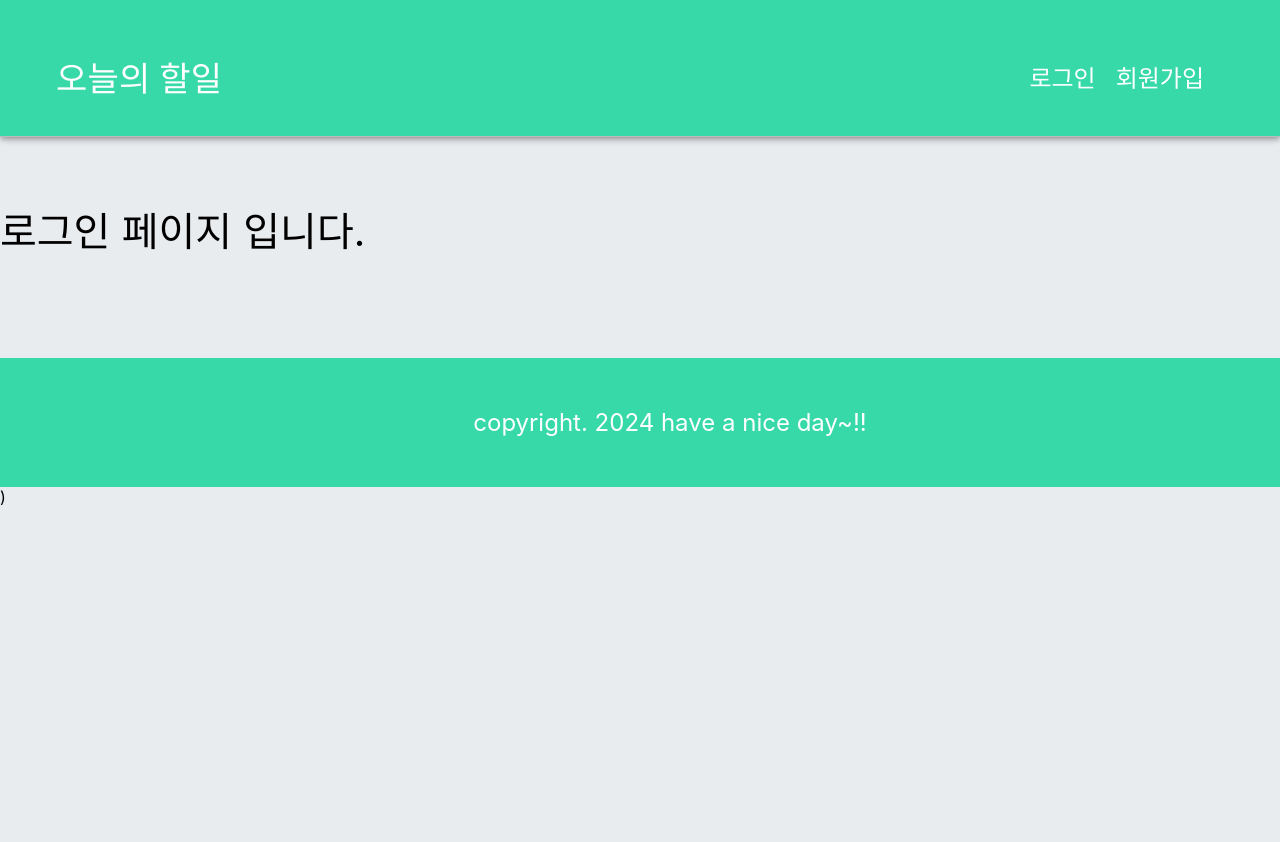
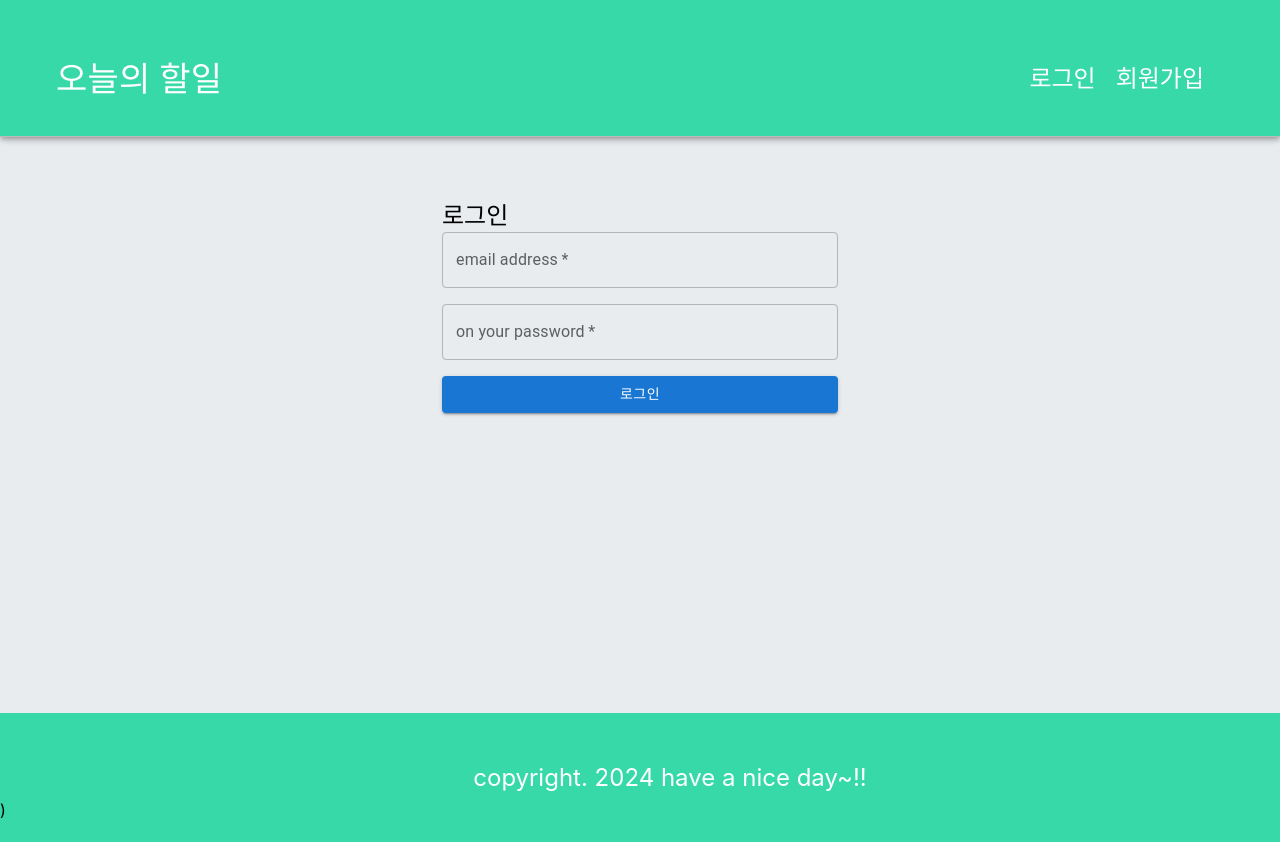
Before and after one commit to Yeom-SeungBin/react-todo-app202405, a React (Create React App) app: page /login in a window 1280 px wide. Shown: the top 842 px of the page. Before the commit the page ends 800 px from the top, so only its background shows below. Built offline with nearby package versions, Linux system fonts and the light colour scheme.

Commit message:
로그인 기능 구현(Context API 사용)

```diff
--- a/src/App.css
+++ b/src/App.css
@@ -6,3 +6,17 @@
 body {
   background-color: #e9ecef;
 }
+
+.wrapper {
+  display: flex;
+  flex-direction: column;
+  justify-content: space-between;
+  height: 100vh;
+}
+
+.content-wrapper {
+  display: flex;
+  justify-content: center;
+  align-items: center;
+  flex-direction: column;
+}
--- a/src/App.js
+++ b/src/App.js
@@ -5,20 +5,26 @@
 import { Route, Routes } from 'react-router-dom';
 import Login from './components/user/Login';
 import Join from './components/user/Join';
+import { AuthContextProvider } from './utils/AuthContext';
 
 function App() {
   return (
-    <>
+    // 데이터를 전달하고자 하는 자식 컴포넌트를 Provider로 감쌉니다.
+    <AuthContextProvider>
+      <div className='wrapper'>
         <Header />
+
+        <div className='content-wrapper'>
           <Routes>
             <Route path='/' element={<TodoTemplate />} />
-
             <Route path='/login' element={<Login />} />
             <Route path='/join' element={<Join />} />
           </Routes>
+        </div>
 
         <Footer />
-    </>
+      </div>
+    </AuthContextProvider>
   );
 }
 
--- a/src/components/layout/Header.js
+++ b/src/components/layout/Header.js
@@ -1,9 +1,21 @@
 import { AppBar, Grid, Toolbar, Typography } from '@mui/material';
-import React from 'react';
-import { Link } from 'react-router-dom';
+import React, { useContext } from 'react';
+import { Link, useNavigate } from 'react-router-dom';
 import '../../scss/Header.scss';
+import AuthContext from '../../utils/AuthContext';
 
 const Header = () => {
+  const redirection = useNavigate();
+  // AuthContext에서 로그인 상태를 가져옵니다.
+  const { isLoggedIn, userName, onLogout } = useContext(AuthContext);
+
+  // 로그아웃 핸들러
+  const logoutHandler = () => {
+    // AuthContext의 onLogout 함수를 호출하여 로그인 상태를 업데이트 합니다.
+    onLogout();
+    redirection('/login');
+  };
+
   return (
     <AppBar
       position='fixed'
@@ -21,14 +33,27 @@
                 alignItems: 'center',
               }}
             >
-              <Typography variant='h4'>오늘의 할일</Typography>
+              <Typography variant='h4'>
+                {isLoggedIn ? userName + '님' : '오늘'}의 할일
+              </Typography>
             </div>
           </Grid>
 
           <Grid item>
             <div className='btn-group'>
-              <Link to='/login'>로그인</Link>
-              <Link to='/join'>회원가입</Link>
+              {isLoggedIn ? (
+                <button
+                  className='logout-btn'
+                  onClick={logoutHandler}
+                >
+                  로그아웃
+                </button>
+              ) : (
+                <>
+                  <Link to='/login'>로그인</Link>
+                  <Link to='/join'>회원가입</Link>
+                </>
+              )}
             </div>
           </Grid>
         </Grid>
--- a/src/components/todo/TodoTemplate.js
+++ b/src/components/todo/TodoTemplate.js
@@ -18,11 +18,21 @@
   부모 컴포넌트에서 함수를 선언 (매개변수 꼭 선언) -> props로 함수를 전달.
   자식 컴포넌트에서 전달받은 함수를 호출하면서 매개값으로 데이터를 전달.
   */
-  const addTodo = (todoText) => {
+  const addTodo = async (todoText) => {
     const newTodo = {
       title: todoText,
     };
 
+    const res = await fetch(API_BASE_URL, {
+      method: 'POST',
+      headers: { 'content-type': 'application/json' },
+      body: JSON.stringify(newTodo),
+    });
+
+    const json = await res.json();
+    setTodos(json);
+
+    /*
     fetch(API_BASE_URL, {
       method: 'POST',
       headers: { 'content-type': 'application/json' },
@@ -39,6 +49,7 @@
         setTodos(data.todos);
       });
     // .catch(() => {});
+    */
   };
 
   // 할 일 삭제 처리 함수
--- a/src/components/user/Login.js
+++ b/src/components/user/Login.js
@@ -1,10 +1,141 @@
-import React from 'react';
+import {
+  Button,
+  Container,
+  Grid,
+  TextField,
+  Typography,
+} from '@mui/material';
+import React, { useContext } from 'react';
+import { API_BASE_URL as BASE, USER } from '../../config/host-config';
+import AuthContext from '../../utils/AuthContext';
+import { useNavigate } from 'react-router-dom';
 
 const Login = () => {
+  const REQUEST_URL = BASE + USER + '/signin';
+
+  const { onLogin } = useContext(AuthContext);
+
+  const redirection = useNavigate();
+
+  // 서버에 비동기 로그인 요청 (AJAX 요청)
+  // 함수 앞에 async를 붙이면 해당 함수는 프로미스 객체를 바로 리턴합니다.
+  const fetchLogin = async () => {
+    // 이메일과 비밀번호를 직접 지목해서 얻어오세요. (getElementById로 직접 지목해서 가져오세요.)
+    // 요청 방식 : POST / email, password라는 이름으로 JSON을 전송하세요.
+    // 응답 데이터를 console.log로 확인하세요.
+
+    // 이메일, 비밀번호 입력 태그 취득하기
+    const $email = document.getElementById('email');
+    const $password = document.getElementById('password');
+
+    // await는 async로 선언된 함수에서만 사용이 가능합니다.
+    // await는 프로미스 객체가 처리될 때까지 기다립니다.
+    // 프로미스 객체의 반환값을 바로 활용할 수 있도록 도와줍니다.
+    // then()을 활용하는 것보다 가독성이 좋고, 쓰기도 쉽습니다.
+    const res = await fetch(REQUEST_URL, {
+      method: 'POST',
+      headers: { 'content-type': 'application/json' },
+      body: JSON.stringify({
+        email: $email.value,
+        password: $password.value,
+      }),
+    });
+
+    if (res.status === 400) {
+      const text = await res.text();
+      alert(text);
+      return;
+    }
+
+    const { token, userName, email, role } = await res.json(); // 서버에서 전달된 json을 변수에 저장.
+
+    // Context API를 사용하여 로그인 상태를 업데이트 합니다.
+    onLogin(token, userName, role);
+
+    // 홈으로 리다이렉트
+    redirection('/');
+
+    /*
+    fetch(REQUEST_URL, {
+      method: 'POST',
+      headers: { 'content-type': 'application/json' },
+      body: JSON.stringify({
+        email: $email.value,
+        password: $password.value,
+      }),
+    })
+      .then((res) => res.json())
+      .then((result) => {
+        console.log(result);
+      })
+      .catch((err) => {
+        console.log(err);
+      });
+    */
+  };
+
+  const loginHandler = (e) => {
+    e.preventDefault();
+
+    // 입력값에 관련된 처리를 하고 싶다면 여기서 하시면 됩니다.
+    // 예제에서는 생략하겠습니다.
+
+    // 서버에 로그인 요청 전송
+    fetchLogin();
+  };
+
   return (
-    <div style={{ marginTop: '200px', fontSize: '40px' }}>
-      로그인 페이지 입니다.
-    </div>
+    <Container
+      component='main'
+      maxWidth='xs'
+      style={{ margin: '200px auto' }}
+    >
+      <Grid container spacing={2}>
+        <Grid item xs={12}>
+          <Typography component='h1' variant='h5'>
+            로그인
+          </Typography>
+        </Grid>
+      </Grid>
+
+      <form noValidate onSubmit={loginHandler}>
+        <Grid container spacing={2}>
+          <Grid item xs={12}>
+            <TextField
+              variant='outlined'
+              required
+              fullWidth
+              id='email'
+              label='email address'
+              name='email'
+              autoComplete='email'
+            />
+          </Grid>
+          <Grid item xs={12}>
+            <TextField
+              variant='outlined'
+              required
+              fullWidth
+              name='password'
+              label='on your password'
+              type='password'
+              id='password'
+              autoComplete='current-password'
+            />
+          </Grid>
+          <Grid item xs={12}>
+            <Button
+              type='submit'
+              fullWidth
+              variant='contained'
+              color='primary'
+            >
+              로그인
+            </Button>
+          </Grid>
+        </Grid>
+      </form>
+    </Container>
   );
 };
 
--- a/src/scss/Header.scss
+++ b/src/scss/Header.scss
@@ -1,5 +1,6 @@
-.btn-group {
+.btn-group * {
   font-size: 24px;
+  cursor: pointer;
 }
 .btn-group a,
 .logout-btn {
--- /dev/null
+++ b/src/utils/AuthContext.js
@@ -0,0 +1,50 @@
+import React, { useState } from 'react';
+
+// 새로운 전역 컨텍스트 생성
+const AuthContext = React.createContext({
+  isLoggedIn: false, // 로그인 했는지의 여부
+  userName: '',
+  onLogout: () => {},
+  onLogin: () => {},
+});
+
+// 위에서 생성한 Context를 제공하는 Provider
+// 이 컴포넌트를 통해 자식 컴포넌트(consumer)에게 인증 상태와 관련된 값, 함수를 전달할 수 있음.
+export const AuthContextProvider = (props) => {
+  const [isLoggedIn, setIsLoggedIn] = useState();
+  const [userName, setUserName] = useState('');
+
+  // 로그인 핸들러
+  const loginHandler = (token, userName, role) => {
+    // json에 담긴 인증 정보를 클라이언트에 보관
+    // 1. 로컬 스토리지 - 브라우저가 종료되어도 유지됨.
+    // 2. 세션 스토리지 - 브라우저가 종료되면 사라짐.
+    localStorage.setItem('ACCESS_TOKEN', token);
+    localStorage.setItem('LOGIN_USERNAME', userName);
+    localStorage.setItem('USER_ROLE', role);
+    setIsLoggedIn(true);
+    setUserName(userName);
+  };
+
+  // 로그아웃 핸들러
+  const logoutHandler = () => {
+    localStorage.clear(); // 로컬 스토리지 내용 전체 삭제
+    setIsLoggedIn(false);
+    setUserName('');
+  };
+
+  return (
+    <AuthContext.Provider
+      value={{
+        isLoggedIn,
+        userName,
+        onLogout: logoutHandler,
+        onLogin: loginHandler,
+      }}
+    >
+      {props.children}
+    </AuthContext.Provider>
+  );
+};
+
+export default AuthContext;
```
Also changed, not shown: .eslintrc.json. Lines whose indentation alone changed are shown as unchanged.
